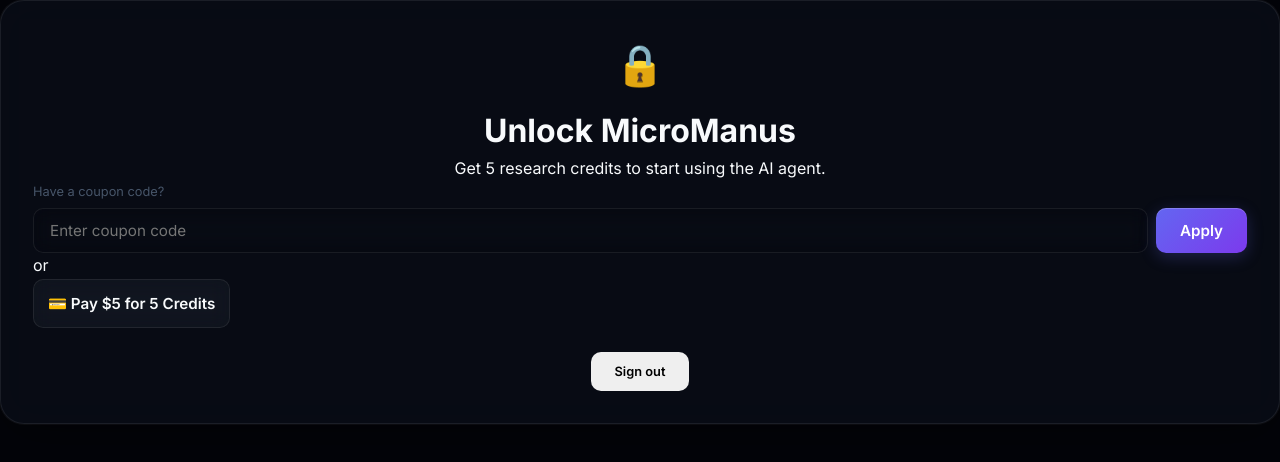
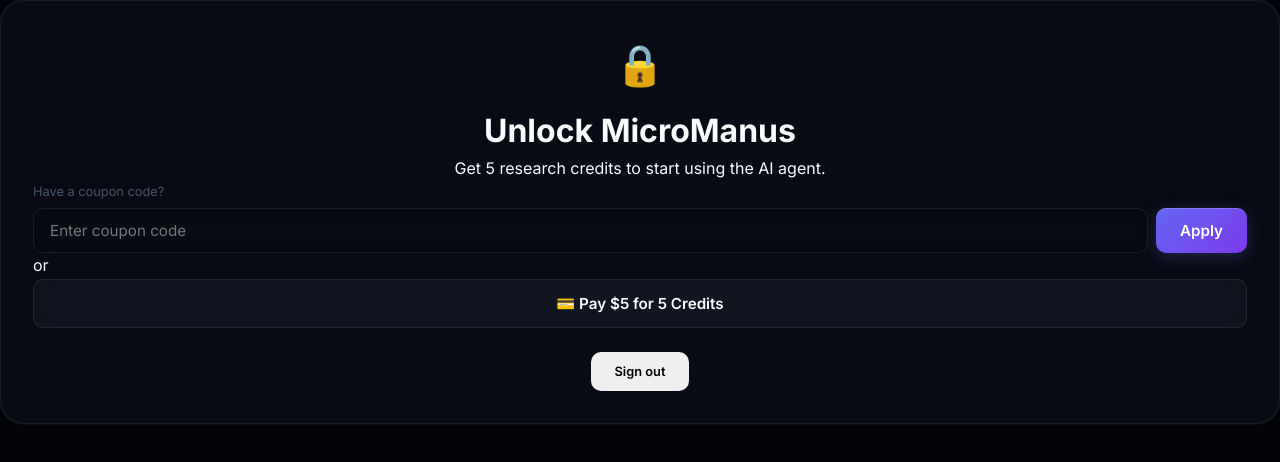
Before and after one commit to LakshyaVerma123kl/MicroManus, a Next.js app: page /paywall in a window 1280 px wide. Shown: the top 462 px of the page. Built offline with nearby package versions, Linux system fonts and the light colour scheme; no server answers.

Commit message:
UI: Add missing utility classes to fix modal squishing

```diff
--- a/src/app/globals.css
+++ b/src/app/globals.css
@@ -919,6 +919,22 @@
   display: flex;
 }
 
+.flex-col {
+  flex-direction: column;
+}
+
+.w-full {
+  width: 100%;
+}
+
+.text-accent {
+  color: var(--accent);
+}
+
+.text-cyan {
+  color: var(--cyan);
+}
+
 .items-center {
   align-items: center;
 }
```
